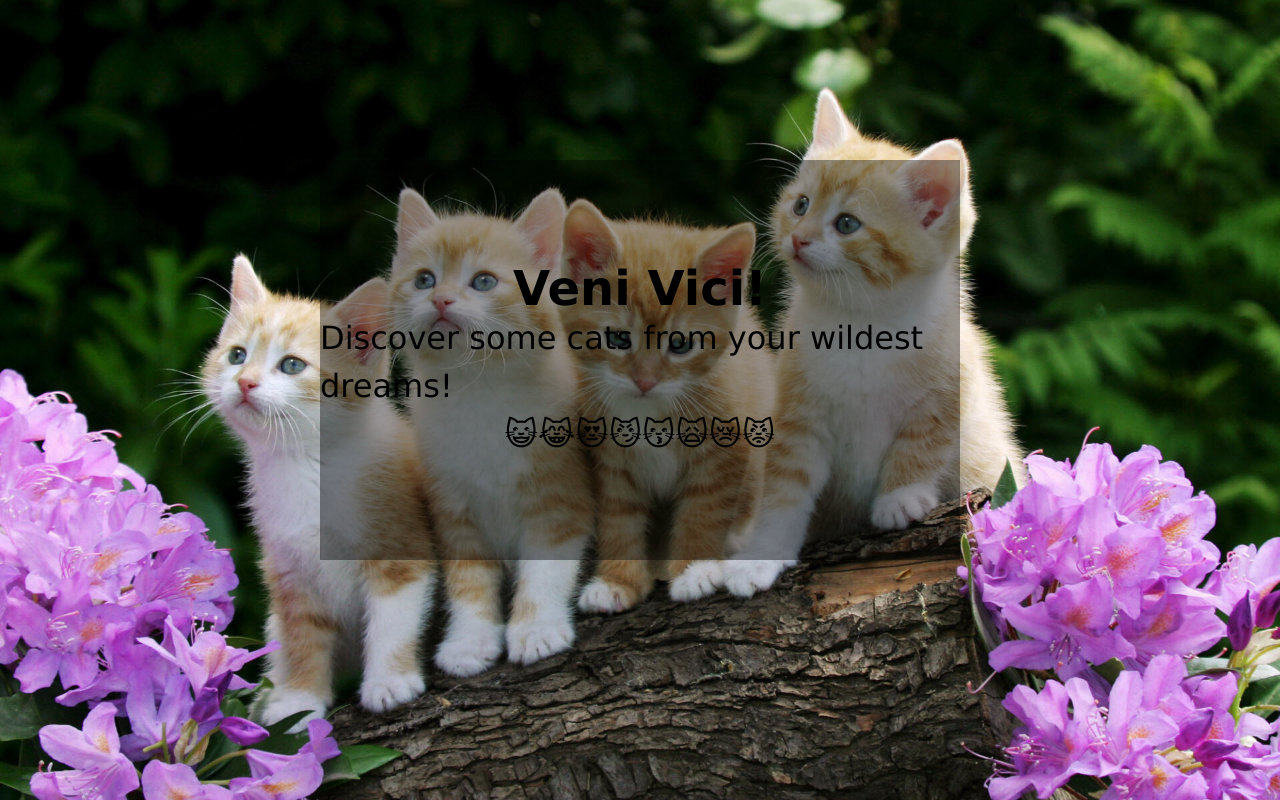
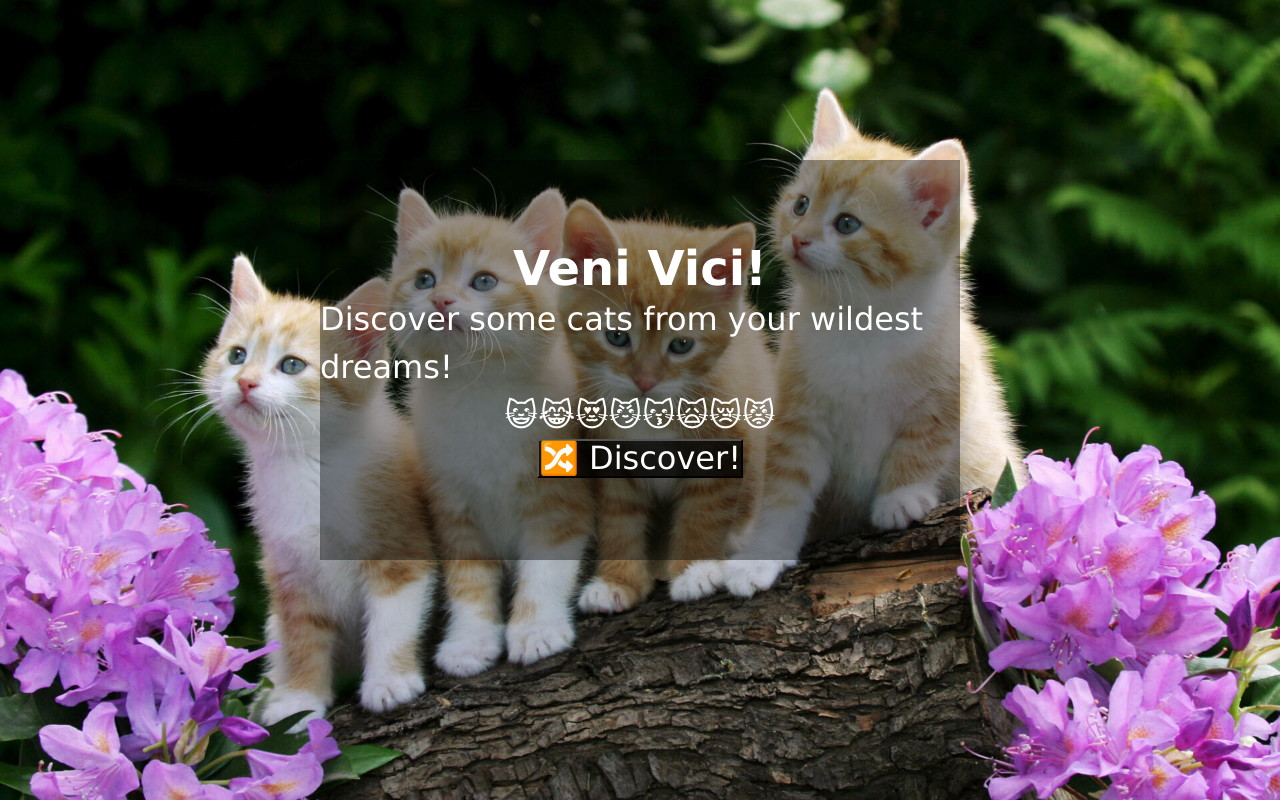
Before and after one commit to seba3510/veni-vici, a React (Vite) app: page / in a window 1280 px wide. Built offline with nearby package versions, Linux system fonts and the light colour scheme.

Commit message:
style: Add style to "Discover" button

```diff
--- a/src/components/Card.jsx
+++ b/src/components/Card.jsx
@@ -12,6 +12,14 @@ function Card() {
 				😺😹😻😼😽🙀😿😾
 			</p>
 
+			<button
+				type="button"
+				id="discover-btn"
+			>
+				🔀
+				Discover!
+			</button>
+
 		</section>
 
 	);
--- a/src/main.jsx
+++ b/src/main.jsx
@@ -1,3 +1,4 @@
+/* eslint-disable no-unexpected-multiline */
 import { StrictMode } from 'react';
 
 //==========================================================================
--- a/src/styles/style.css
+++ b/src/styles/style.css
@@ -18,4 +18,11 @@ body {
 	width: 50%;
 	height: 50%;
 	font-size: 2em;
+	color: white;
 }
+
+#discover-btn {
+	cursor: pointer;
+	background-color: rgba(0, 0, 0, 0.738);
+	color: white;
+}
```
Also changed, not shown: src/App.jsx (+0 -10 lines).
